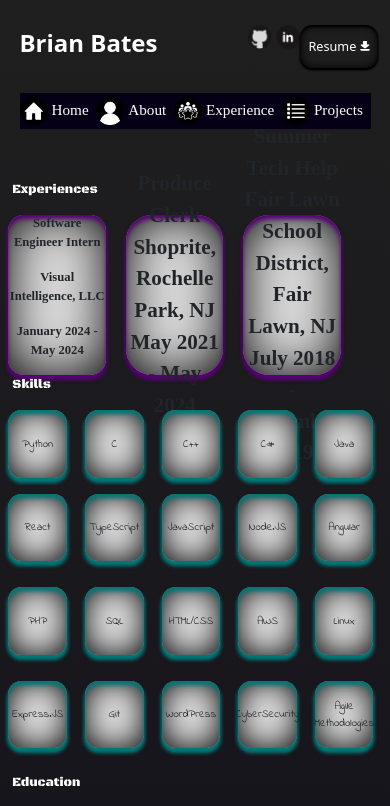
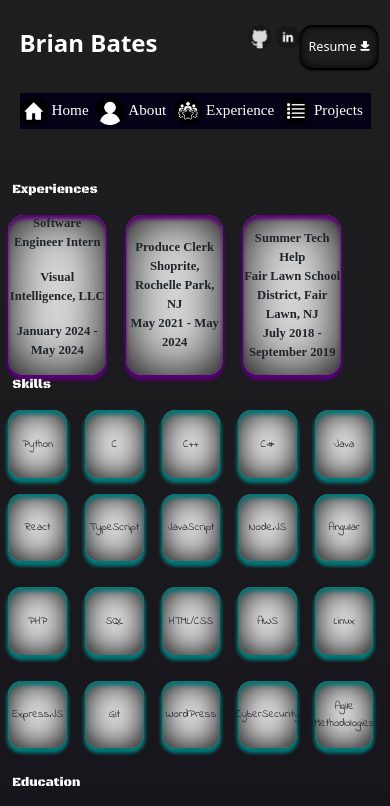
Before and after one commit to brianbates928/Personal-Website, a React (Create React App) app: page /experience in a window 390 px wide. Shown: the top 806 px of the page. Built offline with nearby package versions, Linux system fonts and the light colour scheme; a web font is replaced by a local one.

Commit message:
inline experinece font

```diff
--- a/src/pages/Experience.js
+++ b/src/pages/Experience.js
@@ -89,15 +89,13 @@ const Experience = () => {
         <p>January 2024 - May 2024</p>
         </div>
 
-        <div style={styles.experiencesBox}>
-
+        <div style={{...styles.experiencesBox, fontSize: window.innerWidth <= 900 ? '1.5vh' : '2.5vh'}}>
         <h>Produce Clerk</h>
         <h>Shoprite, Rochelle Park, NJ</h>
         <h>May 2021 - May 2024</h>
         </div>
 
-        <div style={styles.experiencesBox}>
-
+        <div style={{...styles.experiencesBox, fontSize: window.innerWidth <= 900 ? '1.5vh' : '2.5vh'}}>
         <h>Summer Tech Help</h>
         <h>Fair Lawn School District, Fair Lawn, NJ</h>
         <h>July 2018 - September 2019</h>
```
